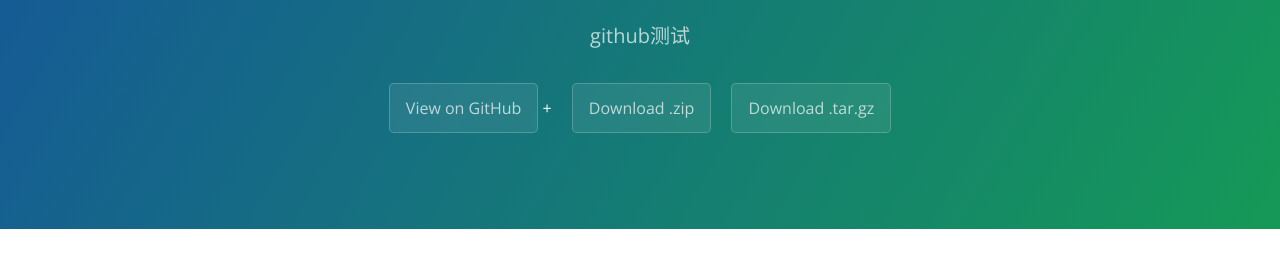
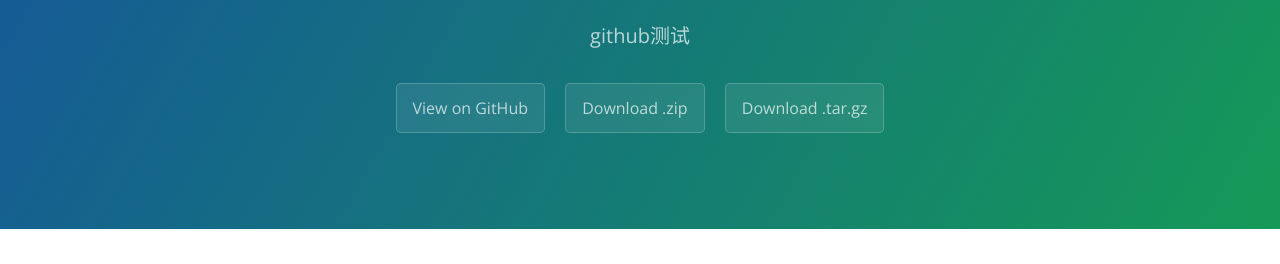
Before and after one commit to doctorSu/jekyll_demo, a Jekyll site: the page index.html, which Jekyll copies as it is, in a window 1280 px wide. Shown: the part 154-418 px from the top of the page. Built offline with Jekyll 4.4.1, drawn with Linux system fonts in a browser that asks for light colours.

Commit message:
Update index.html

```diff
--- a/index.html
+++ b/index.html
@@ -13,7 +13,7 @@
     <section class="page-header">
       <h1 class="project-name">Jekyll demo</h1>
       <h2 class="project-tagline">github测试</h2>
-     <a href="https://github.com/doctorSu/jekyll_demo" class="btn">View on GitHub</a>		+
+     <a href="https://github.com/doctorSu/jekyll_demo" class="btn">View on GitHub</a>
       <a href="https://github.com/doctorSu/jekyll_demo/zipball/master" class="btn">Download .zip</a>
       <a href="https://github.com/doctorSu/jekyll_demo/tarball/master" class="btn">Download .tar.gz</a>
     </section>
```
